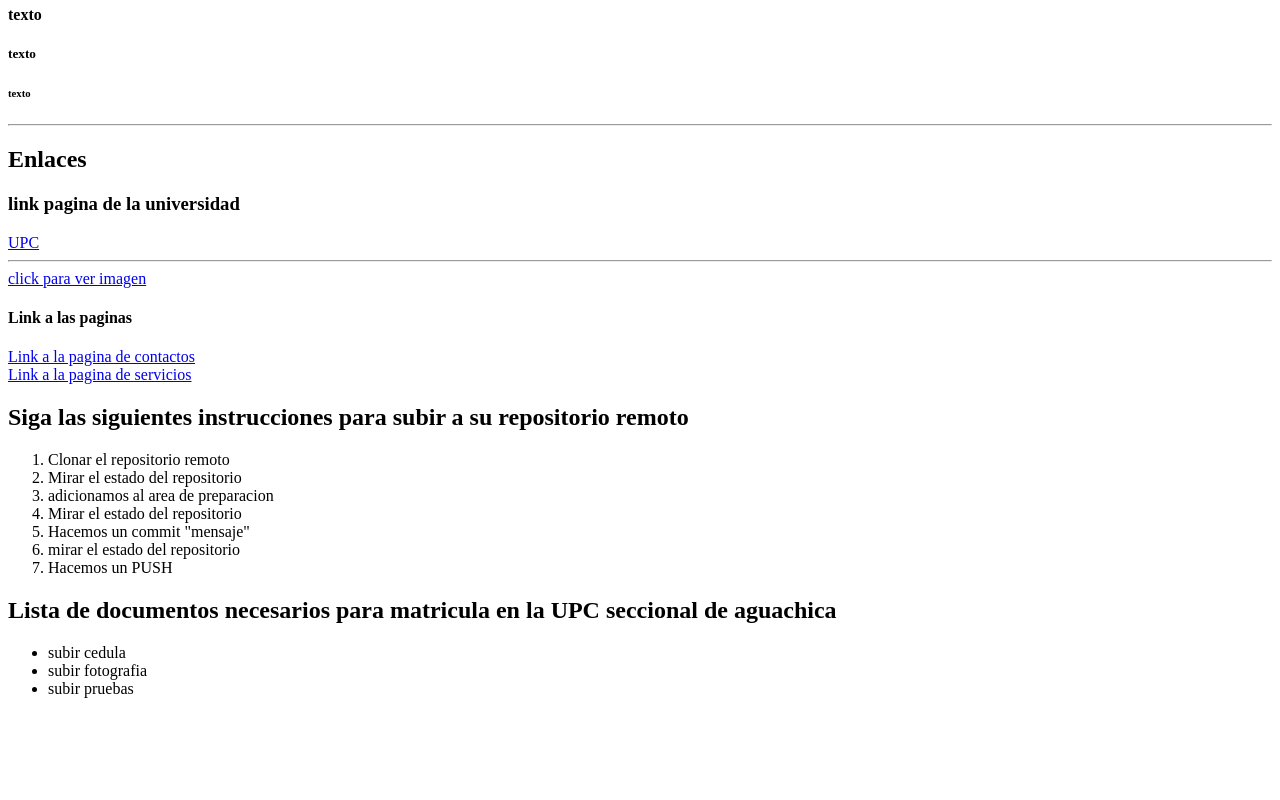
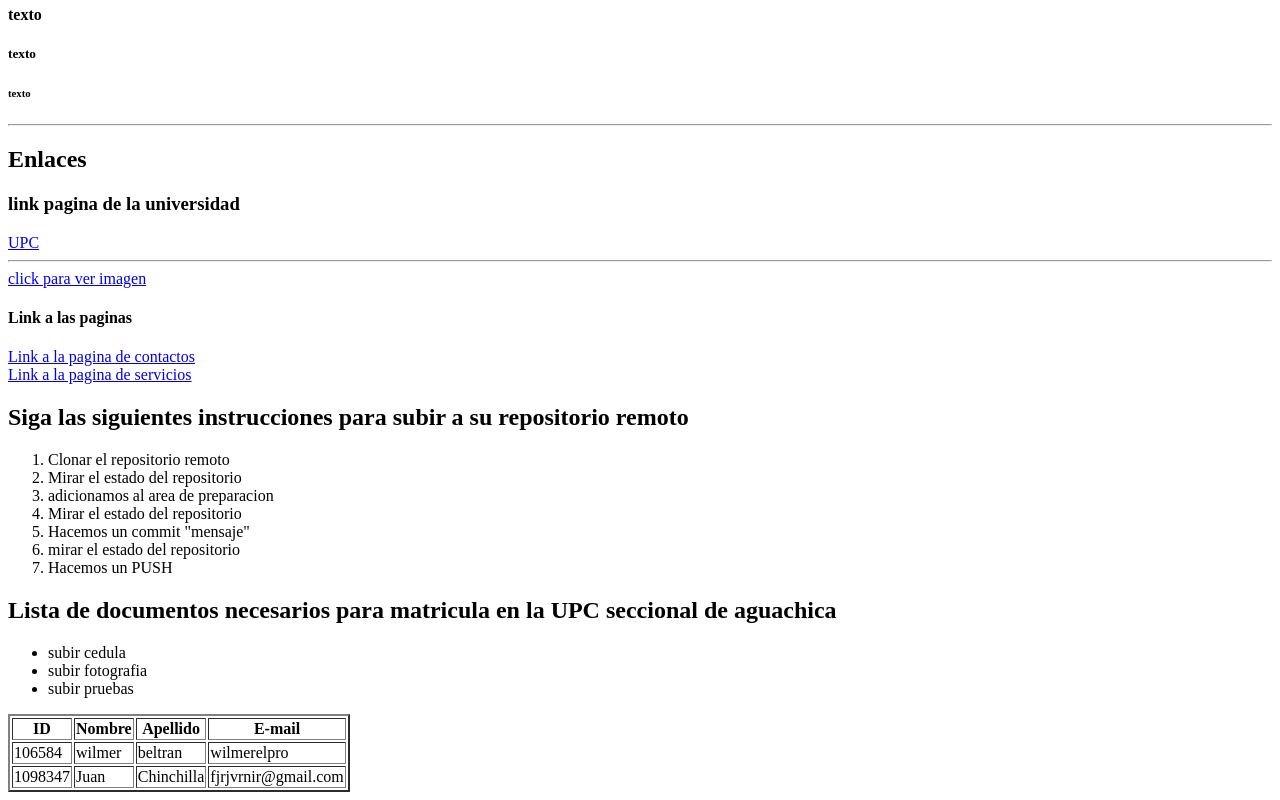
Before and after one commit to Alex020825/primerRepositorio, a plain HTML site: page index.html in a window 1280 px wide. Shown: the part 539-1339 px from the top of the page. Before the commit the page ends 1253 px from the top, so only its background shows below. Drawn offline with Linux system fonts and the light colour scheme.

Commit message:
Nueva actualizacion

```diff
--- a/index.html
+++ b/index.html
@@ -111,6 +111,31 @@
       <li>subir pruebas</li>
     </ul>
 
+    <!--Tablas -->
+    <!--Tablas 3x4 3:filas ; 4 columnas-->
+    <table border="2px">
+
+      <tr>
+        <th>ID</th>
+        <th>Nombre</th>
+        <th>Apellido</th>
+        <th>E-mail</th>
+      </tr>
+
+      <tr>
+        <td>106584</td>
+        <td>wilmer</td>
+        <td>beltran</td>
+        <td>wilmerelpro</td>
+      </tr>
+      <tr>
+        <td>1098347</td>
+        <td>Juan</td>
+        <td>Chinchilla</td>
+        <td>fjrjvrnir@gmail.com</td>
+      </tr>
+    </table>
+
 
 
 
```
